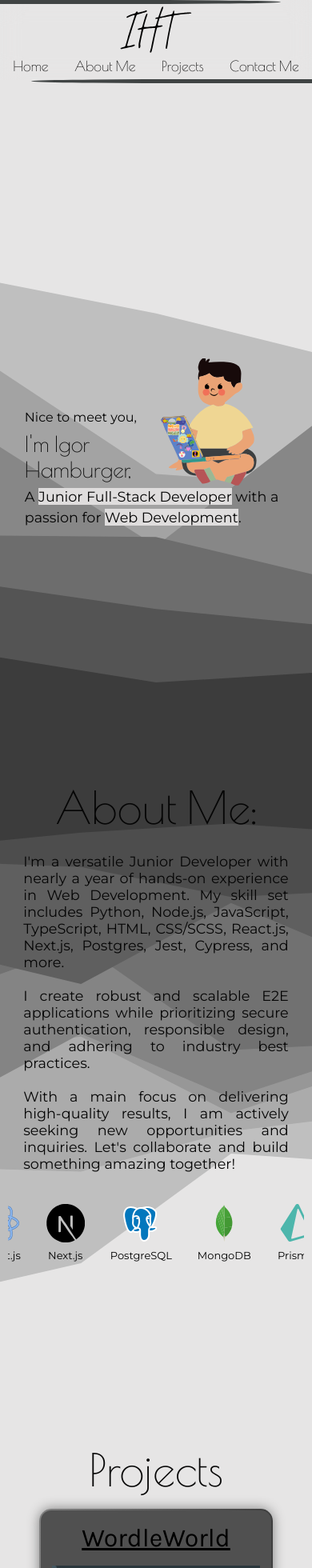
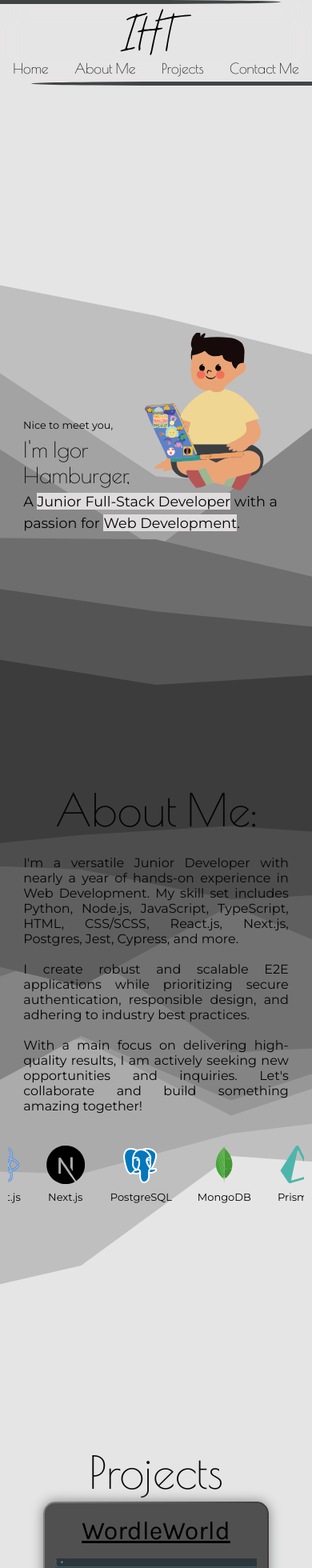
Before and after one commit to igor-ht/my-portfolio, a Next.js app in the folder client/: page / in a window 390 px wide. Shown: the top 1960 px of the page at 80% size. Built offline with nearby package versions, Linux system fonts and the light colour scheme.

Commit message:
mobile styling improved

```diff
--- a/client/src/app/components/Header/style.scss
+++ b/client/src/app/components/Header/style.scss
@@ -32,8 +32,8 @@
       justify-self: start;
       margin-left: 1.5rem;
       img {
-        width: 8rem;
-        height: 8rem;
+        width: 100%;
+        height: 100%;
         object-fit: contain;
         user-select: none;
         filter: invert(var(--filter));
@@ -80,7 +80,7 @@
         margin: 0;
         img {
           height: 4rem;
-          margin-top: 5px;
+          margin-top: 0.5rem;
         }
       }
       .links {
--- a/client/src/app/components/Main/components/AboutMe/style.scss
+++ b/client/src/app/components/Main/components/AboutMe/style.scss
@@ -85,9 +85,10 @@
 
 @media (max-width: 780px) {
   #about-me {
+    max-height: 100vh;
     .resume {
       p {
-        font-size: 1.1rem;
+        font-size: 1rem;
         max-width: 85dvw;
       }
     }
--- a/client/src/app/components/Main/components/ContactMe/style.scss
+++ b/client/src/app/components/Main/components/ContactMe/style.scss
@@ -73,7 +73,7 @@
       p {
         text-align: center;
         color: var(--color);
-        font-size: 1.5rem;
+        font-size: 1.4rem;
       }
       &:hover {
         p {
@@ -96,6 +96,7 @@
 
 @media (max-width: 780px) {
   #contact-me {
+    max-height: 100vh;
     .resume {
       P {
         font-size: 1.1rem;
--- a/client/src/app/components/Main/components/Home/style.scss
+++ b/client/src/app/components/Main/components/Home/style.scss
@@ -14,10 +14,12 @@
     margin-top: 2rem;
     display: flex;
     flex-direction: column;
+    align-items: center;
 
     .greet {
       display: flex;
       flex-direction: row;
+      justify-content: center;
       align-items: flex-end;
 
       span {
@@ -34,8 +36,8 @@
         }
       }
       img {
-        height: 20rem;
-        width: 20rem;
+        height: 100%;
+        width: 40%;
         object-fit: cover;
         user-select: none;
         filter: invert(var(--filter));
@@ -60,34 +62,27 @@
 
 @media (max-width: 780px) {
   #home {
+    max-height: 100vh;
     align-items: center;
     .intro {
+      margin: 0;
       .greet {
         max-width: 85dvw;
-        margin-left: 0.2rem;
-        display: flex;
-        flex-direction: row;
         span {
           P {
-            font-size: 1rem;
+            font-size: 0.8rem;
           }
           h1 {
             font-size: 1.7rem;
-            margin-left: 0rem;
+            margin-left: 0;
           }
         }
         img {
-          height: 10rem;
-          width: 10rem;
-          margin-right: 1rem;
+          width: 60%;
         }
         p {
           font-size: 1.1rem;
           max-width: 99dvw;
-
-          mark {
-            background-color: var(--sec-color);
-          }
         }
       }
     }
--- a/client/src/app/components/Main/components/Projects/Project/components/VideoPlayer.tsx
+++ b/client/src/app/components/Main/components/Projects/Project/components/VideoPlayer.tsx
@@ -19,7 +19,7 @@ type actionType = {
 };
 
 const initialStyle: stateType = {
-	height: '13rem',
+	height: '70%',
 	width: '95%',
 	position: 'unset',
 	top: 'none',
--- a/client/src/app/components/Main/components/Projects/Project/style.scss
+++ b/client/src/app/components/Main/components/Projects/Project/style.scss
@@ -10,8 +10,6 @@
 }
 
 .project {
-  height: 25rem;
-  width: 40rem;
   background: linear-gradient(rgb(80, 80, 80), rgb(80, 80, 80)) padding-box,
     linear-gradient(to left, rgb(62, 62, 62), rgb(128, 128, 128)) border-box;
   border-radius: 15px;
@@ -47,7 +45,6 @@
 
         .videoplayer {
           border: 0;
-          height: 13rem;
           width: 95%;
 
           .react-player {
@@ -68,6 +65,7 @@
           flex-wrap: wrap;
           align-content: space-around;
           justify-content: space-evenly;
+          gap: 0.2rem;
           .tag {
             border: 1px solid rgb(59, 59, 59);
             border-radius: 10px;
@@ -146,10 +144,13 @@
 
 @media (max-width: 700px) {
   .project {
-    width: 18rem;
-    height: 70dvh;
+    width: 100%;
+    height: 70vh;
     .project-display {
       overflow-y: auto;
+      &::-webkit-scrollbar {
+        width: 0;
+      }
       .content {
         flex-direction: column;
         gap: 1rem;
--- a/client/src/app/components/Main/components/Projects/style.scss
+++ b/client/src/app/components/Main/components/Projects/style.scss
@@ -14,18 +14,17 @@
   .title {
     font-size: 3.5rem;
     margin-bottom: 1rem;
-    margin-top: 0;
+    margin-top: 0.5rem;
     text-align: center;
     color: var(--color);
     filter: invert(var(--filter));
   }
 
   .projects-album {
-    height: 25rem;
-    width: 50rem;
+    height: 65%;
+    width: 60%;
     display: grid;
-    grid-template-columns: 0.5fr 2fr 0.5fr;
-    margin-bottom: 3rem;
+    grid-template-columns: 0.25fr 2.5fr 0.25fr;
 
     span {
       display: grid;
@@ -53,14 +52,23 @@
       &:active {
         font-size: 5.5rem;
       }
+      p {
+        margin: 0;
+      }
     }
   }
 }
 
 @media (max-width: 780px) {
   #projects {
+    max-height: 100vh;
+    .title {
+      margin: 0;
+      margin-bottom: 0.2rem;
+    }
     .projects-album {
       width: 100dvw;
+      height: 70vh;
       align-items: center;
       justify-content: center;
       grid-template-columns: 0.5fr 2.5fr 0.5fr;
```
